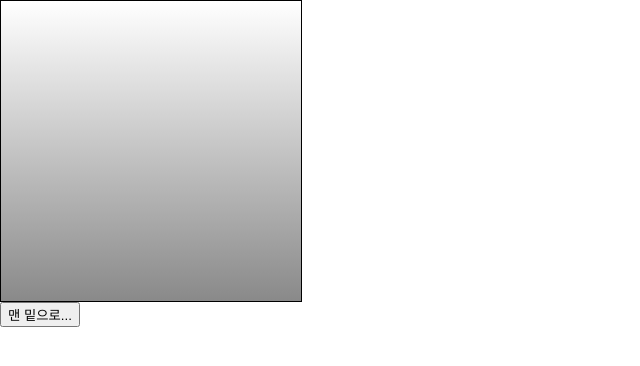
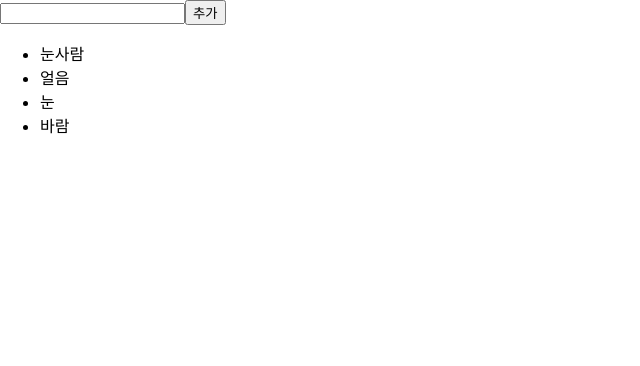
Before and after one commit to chlrlrhs95/react-book, a React (Create React App) app: page / in a window 1280 px wide. Shown: the top 366 px of the page, without its empty margins (0-640 px from the left). Built offline with nearby package versions, Linux system fonts and the light colour scheme.

Commit message:
chacpter6

```diff
--- a/src/App.js
+++ b/src/App.js
@@ -1,14 +1,11 @@
 import React, { Component } from "react";
-import ScrollBox from "./ScrollBox";
+import IterationSample from "./IterationSample";
 
 class App extends Component {
     render() {
         return (
             <div>
-        <ScrollBox ref={(ref) => (this.scrollBox = ref)} />
-        <button onClick={() => this.scrollBox.scrollToBottom()}>
-          맨 밑으로...
-        </button>
+                <IterationSample></IterationSample>
             </div>
         );
     }
--- /dev/null
+++ b/src/IterationSample.js
@@ -0,0 +1,55 @@
+import React, { useState } from "react";
+
+const IterationSample = () => {
+    const [names, setNames] = useState([
+        { id: 1, text: "눈사람" },
+        { id: 2, text: "얼음" },
+        { id: 3, text: "눈" },
+        { id: 4, text: "바람" },
+    ]);
+
+    const [inputText, setInputText] = useState("");
+    const [nextId, setNextId] = useState(5);
+
+    const onChange = (e) => {
+        setInputText(e.target.value);
+    };
+
+    const onClick = () => {
+        const nextNames = names.concat({
+            id: nextId,
+            text: inputText,
+        });
+        setNextId(nextId + 1);
+        setNames(nextNames);
+        setInputText("");
+    };
+
+    const onKeyPress = (e) => {
+        if (e.key === "Enter") onClick();
+    };
+
+    const onRemove = (id) => {
+        const nextNames = names.filter((name) => name.id !== id);
+        setNames(nextNames);
+    };
+
+    const nameList = names.map((name) => (
+        <li key={name.id} onDoubleClick={() => onRemove(name.id)}>
+            {name.text}
+        </li>
+    ));
+    return (
+        <>
+            <input
+                value={inputText}
+                onChange={onChange}
+                onKeyPress={onKeyPress}
+            />
+            <button onClick={onClick}>추가</button>
+            <ul>{nameList}</ul>
+        </>
+    );
+};
+
+export default IterationSample;
```
Also changed, not shown: 1 other file (tests, documents, lock files or other folders). Lines whose indentation alone changed are shown as unchanged.
